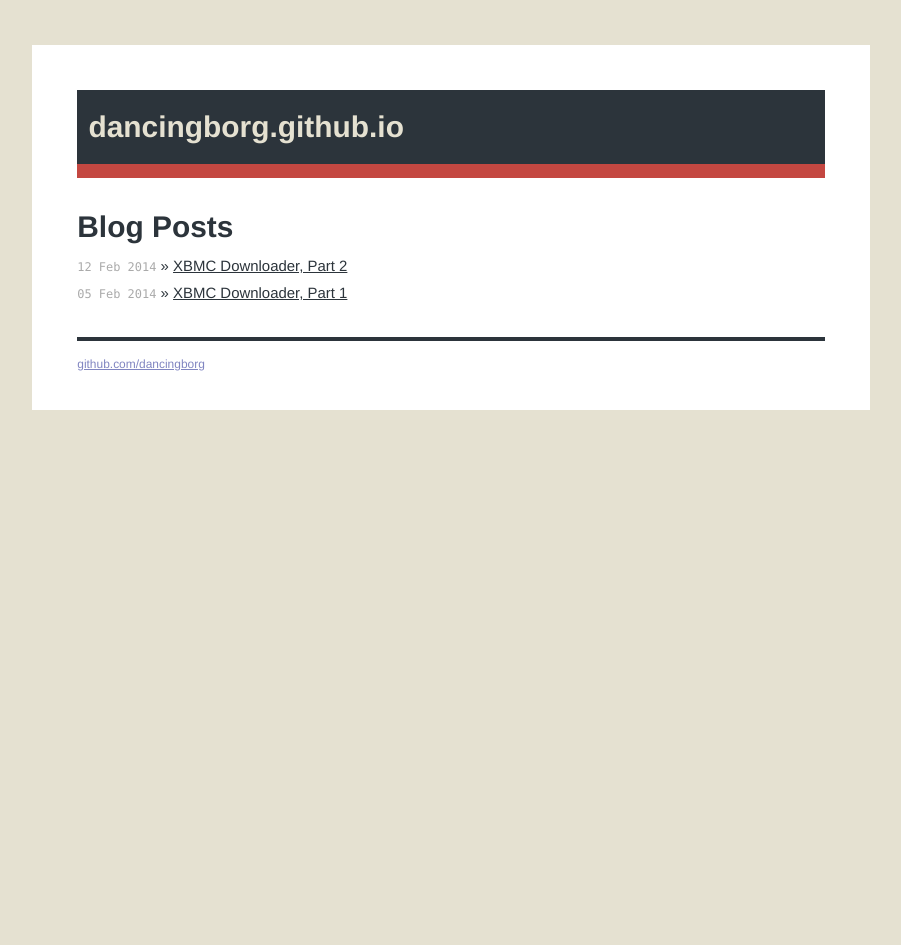
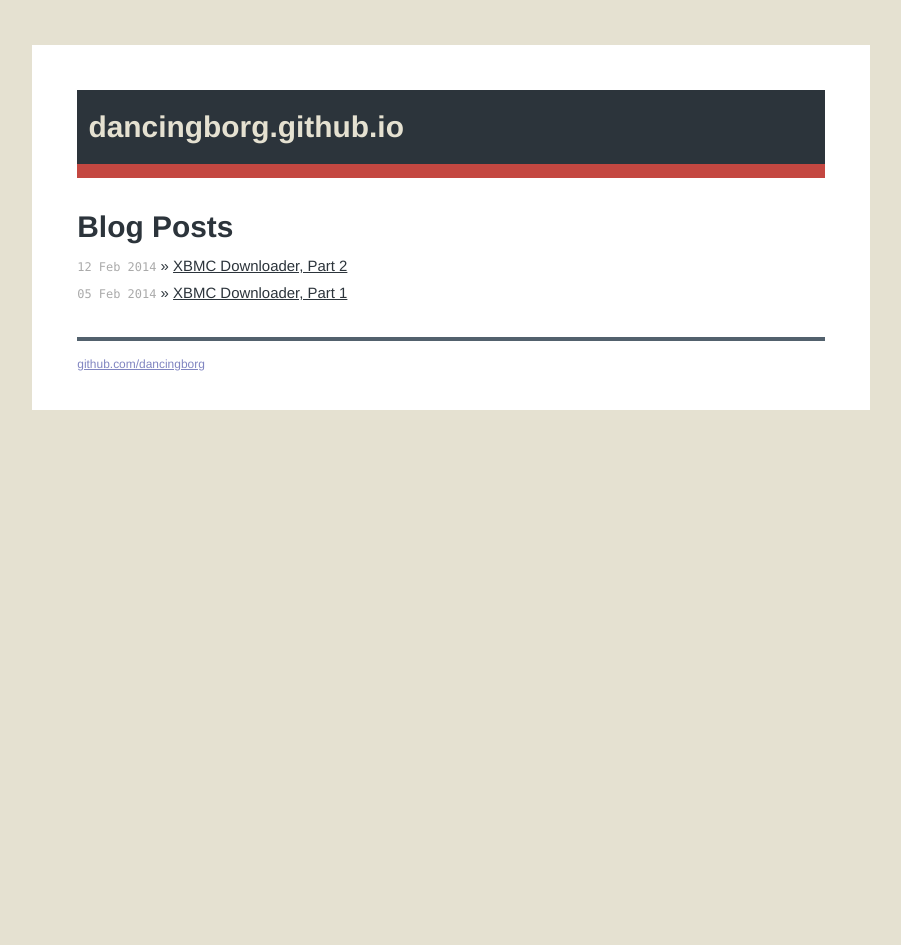
Before and after one commit to andre-abadi/andre-abadi.github.io, a Jekyll site: the page built from index.html, in a window 1280 px wide. Shown: the whole page, without its empty margins (189-1090 px from the left). Built offline with Jekyll 4.4.1, drawn with Linux system fonts in a browser that asks for light colours; Markdown is read by kramdown in place of the engine named in the settings.

Commit message:
Update main.css

```diff
--- a/css/main.css
+++ b/css/main.css
@@ -99,26 +99,9 @@
   color: #E5E1D1;
 }
 
-/*
-.site .header h1.title a:hover {
-  color: #000;
-} */
-
-
 .site .header a.extra {
   color: #aaa;
   margin-left: 1em;
-}
-
-/*
-.site .header a.extra:hover {
-  color: #000;
-}*/
-
-.ruler {
-  background-color: ;
-  height: 1em;
-  margin-bottom:3em;
 }
 
 .site .meta {
@@ -128,7 +111,7 @@
 .site .footer {
   font-size: 80%;
   color: #666;
-  border-top: 4px solid #2C343B;
+  border-top: 4px solid #52616D;
   margin-top: 2em;
   overflow: hidden;
 }
```
